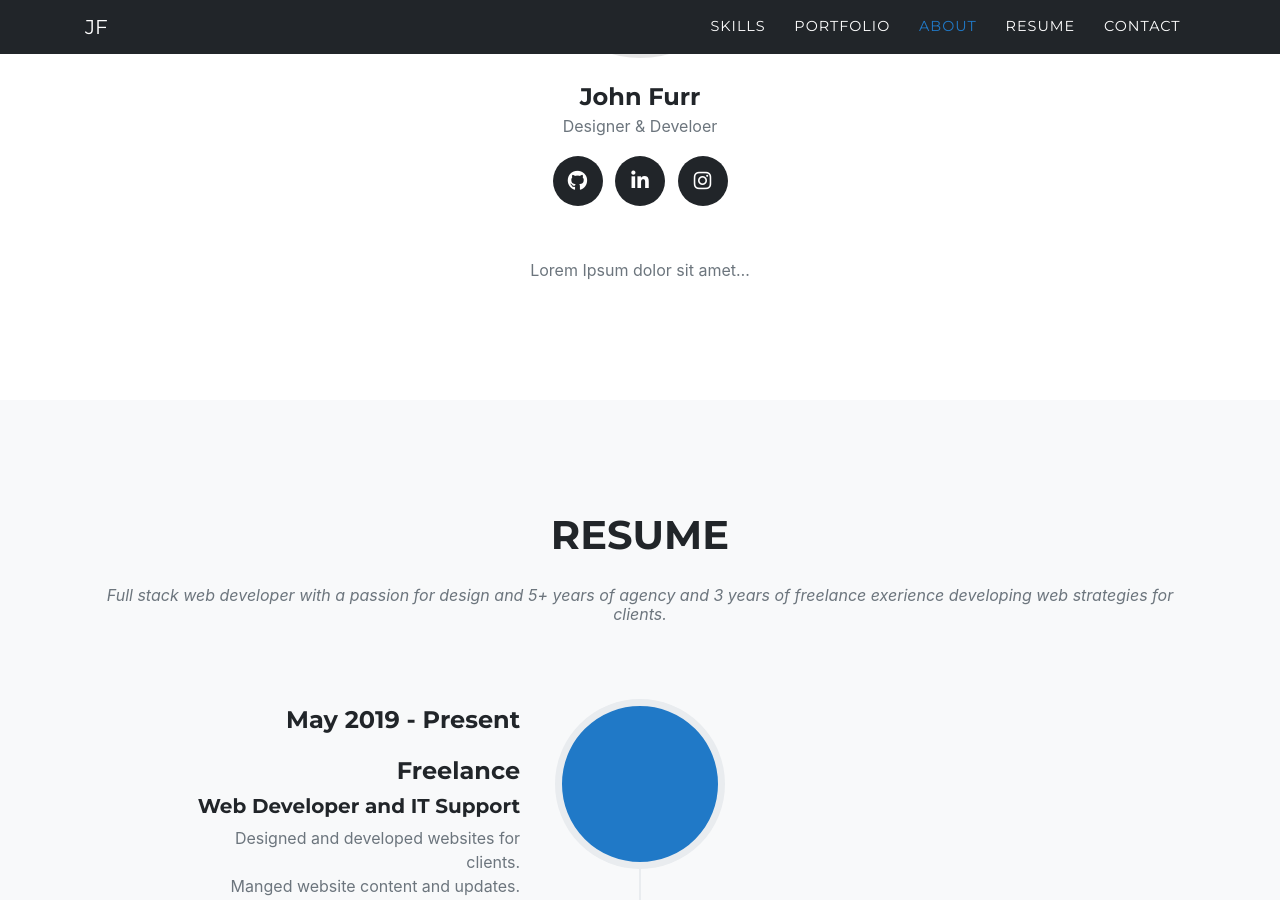
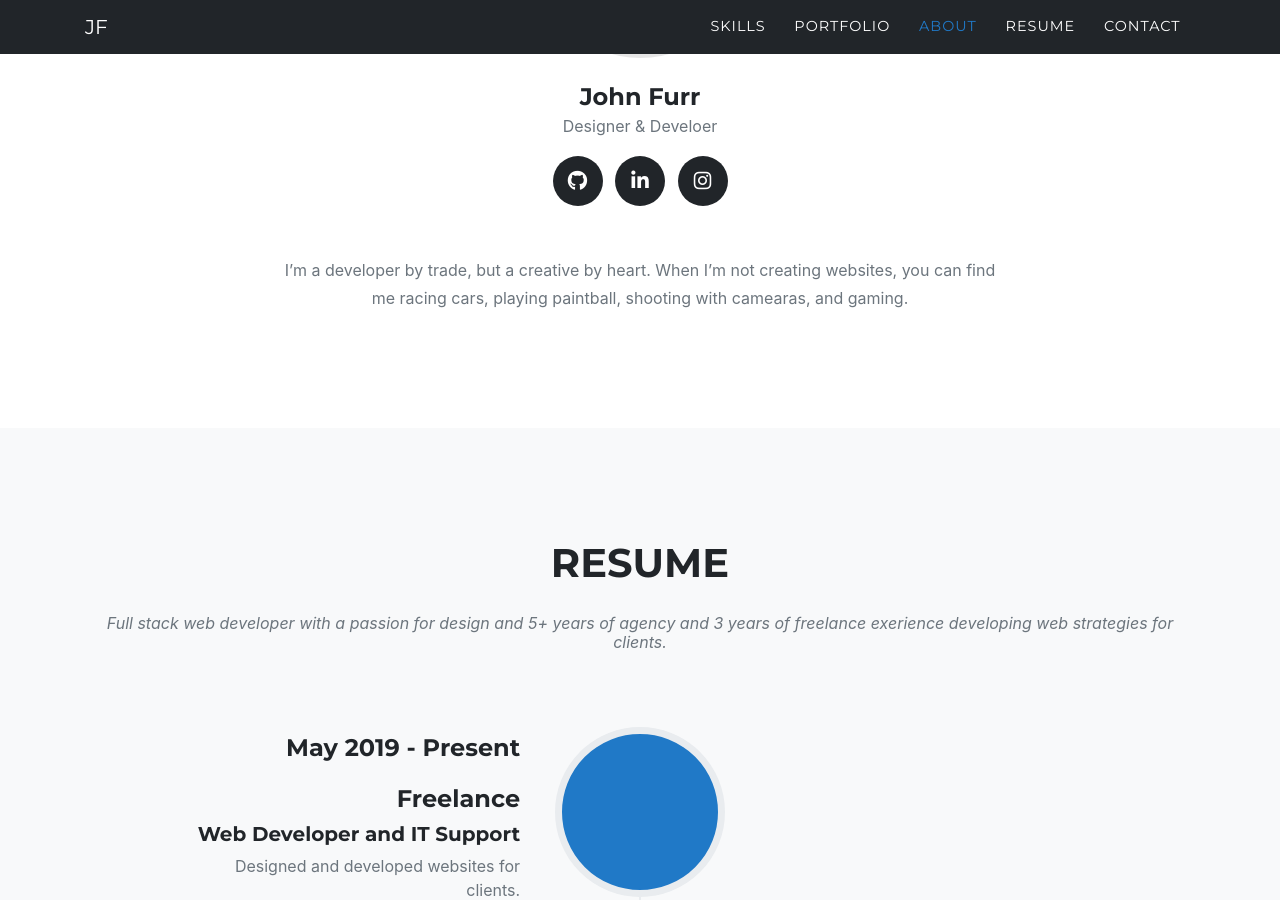
Before and after one commit to johnfurr/johnfurr.github.io, a Jekyll site: the page built from index.md, in a window 1280 px wide and 900 px high, scrolled down 3572 px. Built offline with Jekyll 4.4.1, drawn with Linux system fonts in a browser that asks for light colours; nearby versions of some CDN libraries; some web fonts are replaced.

Commit message:
Removed script gfont, fixed about social links, and added more content

```diff
--- a/_data/sitetext.yml
+++ b/_data/sitetext.yml
@@ -115,14 +115,14 @@ en: &DEFAULT_EN
   about:
     title: "Hi, I’m John. "
     text: "Nice to meet you."
-    subtext: "Lorem Ipsum dolor sit amet..."
+    subtext: "I'm a developer by trade, but a creative by heart. When I'm not creating websites, you can find me racing cars, playing paintball, shooting with camearas, and gaming."
     section: about
     people:
       - name: John Furr
         role: Designer & Develoer
         image: assets/img/about.jpg
         social:
-          - url: https://github.com/JohnMakes
+          - url: https://github.com/JohnFurr
             icon: fab fa-github
           - url: https://www.linkedin.com/in/johnfurr/
             icon: fab fa-linkedin-in
--- a/_includes/about.html
+++ b/_includes/about.html
@@ -18,7 +18,7 @@
 		<ul class="list-inline social-buttons">
 		{% for network in person.social %}
 		  <li class="list-inline-item">
-			<a href="{{ network.url }}">
+			<a href="{{ network.url }}" target="_blank">
 			  <i class="{{ network.icon }}"></i>
 			</a>
 		  </li>
--- a/_includes/head.html
+++ b/_includes/head.html
@@ -47,7 +47,6 @@
   <!-- Custom fonts for this template -->
   <script src="https://kit.fontawesome.com/39028663ab.js" crossorigin="anonymous"></script>
   <link href="https://fonts.googleapis.com/css?family=Montserrat:400,700" rel="stylesheet" type="text/css">
-  <link href='https://fonts.googleapis.com/css?family=Kaushan+Script' rel='stylesheet' type='text/css'>
   <link href='https://fonts.googleapis.com/css?family=Droid+Serif:400,700,400italic,700italic' rel='stylesheet' type='text/css'>
   <link href='https://fonts.googleapis.com/css?family=Roboto+Slab:400,100,300,700' rel='stylesheet' type='text/css'>
 
```
